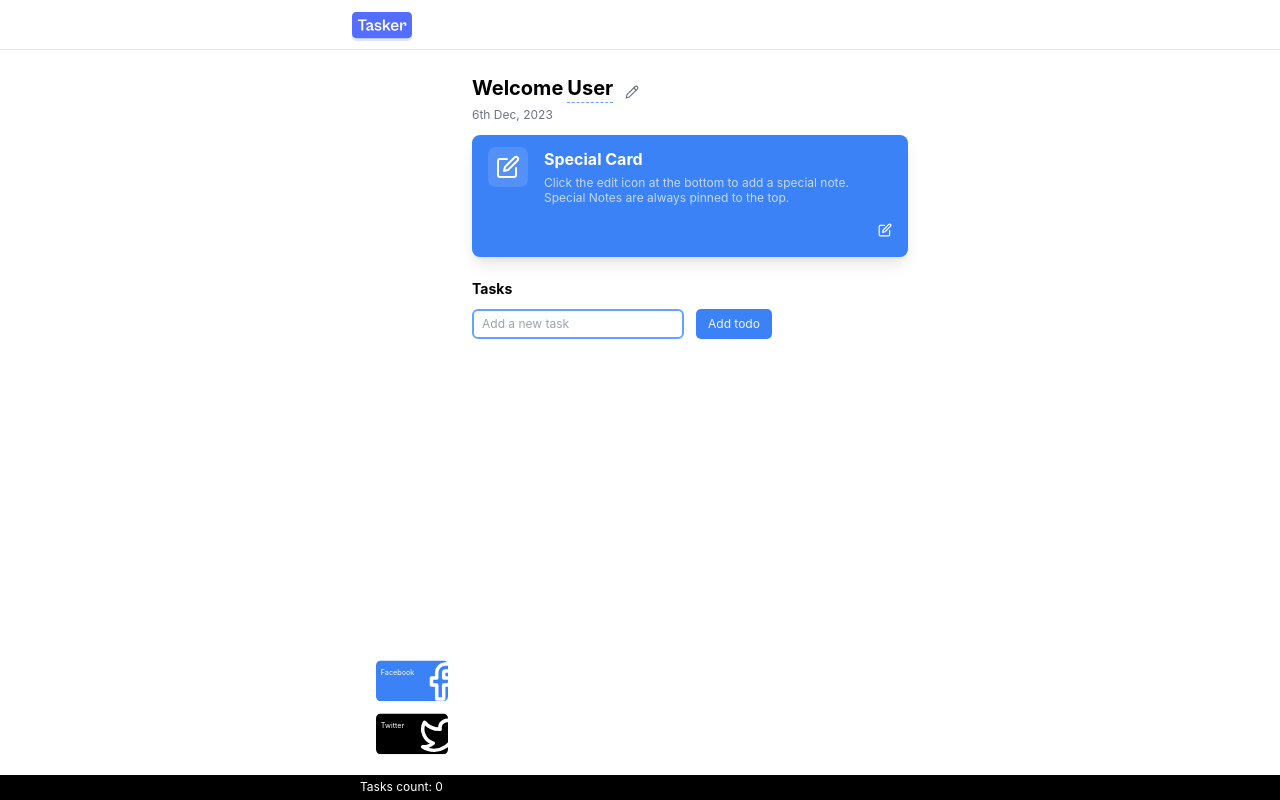
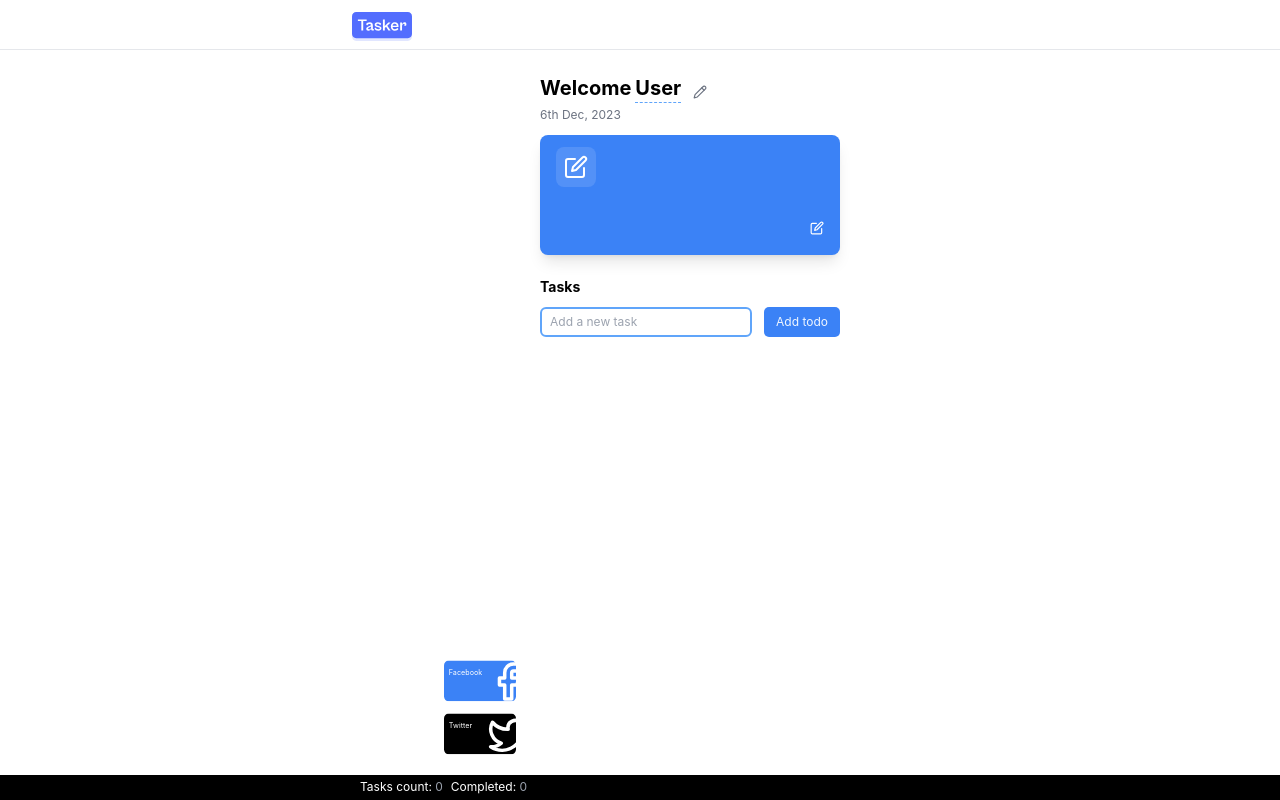
Before and after one commit to ben-dev10/tasker, a React (Vite) app: page / in a window 1280 px wide. Built offline with nearby package versions, Linux system fonts and the light colour scheme.

Commit message:
updated taskbar, fixed localStorage

```diff
--- /dev/null
+++ b/src/archive/del.jsx
@@ -0,0 +1,6 @@
+let data = "hello hello";
+
+export default function App2() {
+  // const { data2 } = props;
+  return <p>Hello {data}</p>;
+}
--- a/src/components/App.jsx
+++ b/src/components/App.jsx
@@ -21,17 +21,19 @@ export default function App(props) {
 
   // Load todos from local storage on component mount
   useEffect(() => {
-    const storedTodos = JSON.parse(localStorage.getItem("todos")) || [
-      "default",
-    ];
+    const storedTodos = JSON.parse(localStorage.getItem("todos")) || [];
+    const storedSpecialNote =
+      JSON.parse(localStorage.getItem("specialNote")) || {};
 
     setTodos(storedTodos);
+    setSpecialCard(storedSpecialNote);
   }, []);
 
   // Update local storage when todos change
   useEffect(() => {
     localStorage.setItem("todos", JSON.stringify(todos));
-  }, [todos]);
+    localStorage.setItem("specialNote", JSON.stringify(specialCard));
+  }, [todos, specialCard]);
 
   // Todo actions:
   const addTodo = () => {
--- a/src/components/Hero.jsx
+++ b/src/components/Hero.jsx
@@ -22,7 +22,7 @@ export default function Hero({
           Welcome
           <span
             className="border-b border-dashed border-blue-400 ml-1 h-max"
-            // contentEditable="true"
+            contentEditable="true"
             title="Username editable"
           >
             User
--- a/src/components/TaskBar.jsx
+++ b/src/components/TaskBar.jsx
@@ -1,7 +1,13 @@
 export default function TaskBar({ todos }) {
+  const completedTodos = todos.filter((todo) => todo.completed).length;
   return (
     <div className="taskbar  px-2 flex items-center">
-      Tasks count: {todos.length}
+      <p>
+        Tasks count: <span className="text-gray-400">{todos.length}</span>
+      </p>
+      <p className="ml-2">
+        Completed: <span className="text-gray-400">{completedTodos}</span>
+      </p>
     </div>
   );
 }
--- a/src/main.jsx
+++ b/src/main.jsx
@@ -4,7 +4,7 @@ import "./index.css";
 import App from "./components/App";
 
 ReactDOM.createRoot(document.getElementById("root")).render(
-  <React.StrictMode>
+  // <React.StrictMode>
     <App />
-  </React.StrictMode>
+  // </React.StrictMode>
 );
```
